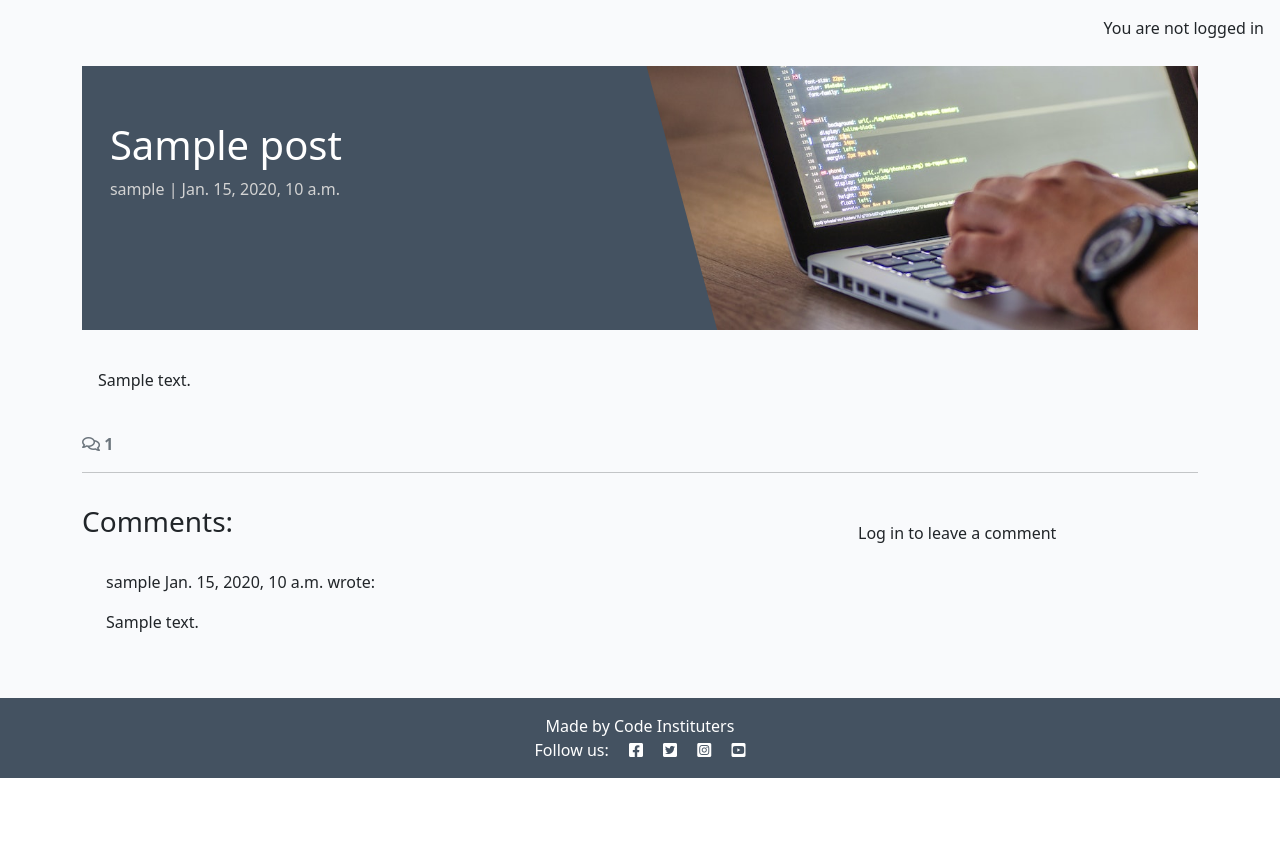
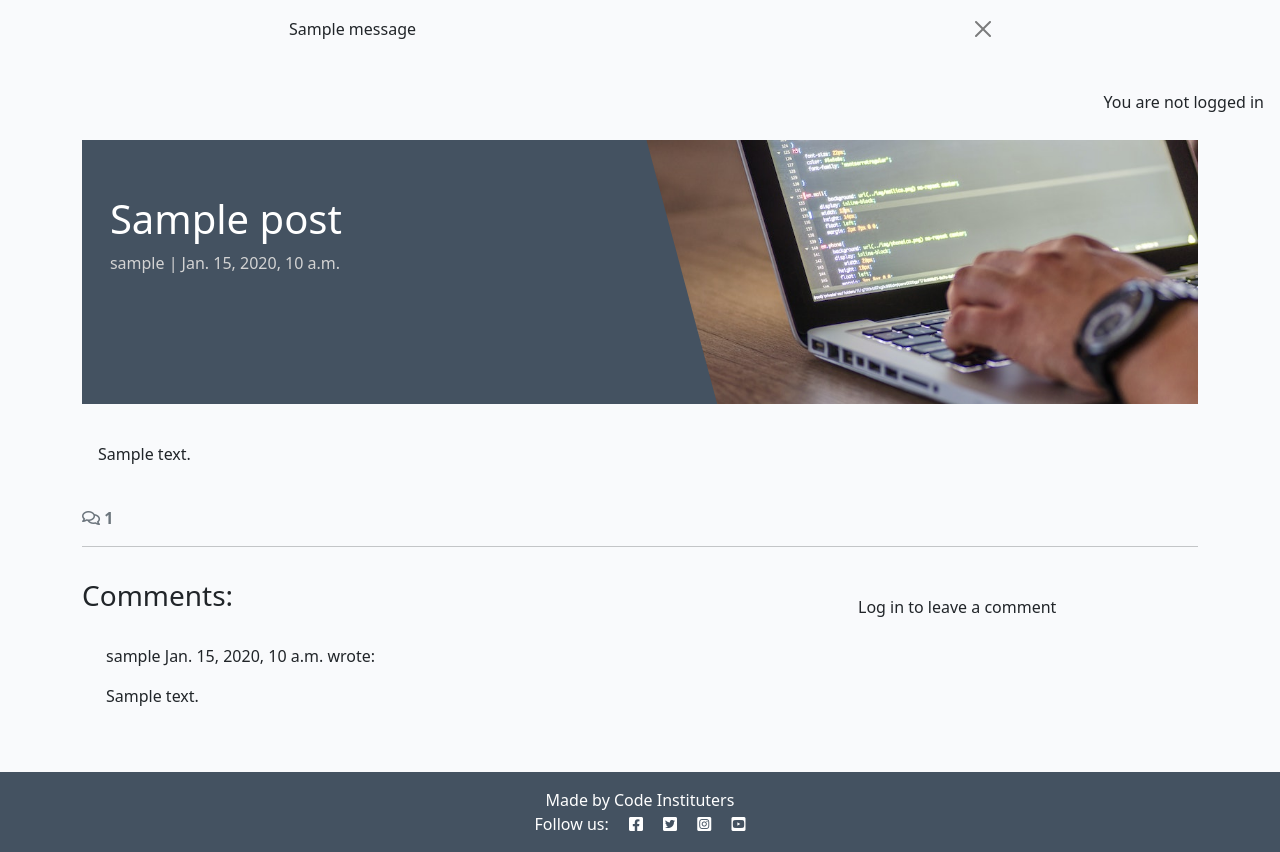
Before and after one commit to Hodoo08/django_project_blog, a Django app: a page that uses templates/base.html in a window 1280 px wide. Shown: the part 60-912 px from the top of the page. Before the commit the page ends 838 px from the top, so only its background shows below. Run offline with Django 4.2, Linux system fonts and the light colour scheme; tables that the repository leaves empty hold one stand-in row (values such as "Sample post"); one stand-in notice (Sample message) is shown; parts of the project's set-up code (start-up, migrations or seed data) failed here and were passed over; some libraries are stand-ins or nearby versions.

Commit message:
added succes message for a posted comment

```diff
--- a/blog/forms.py
+++ b/blog/forms.py
@@ -1,8 +1,8 @@
-from .models import Comment
+from .models import comment
 from django import forms
 
 
 class CommentForm(forms.ModelForm):
     class Meta:
-        model = Comment
+        model = comment
         fields = ('body',)
--- a/blog/models.py
+++ b/blog/models.py
@@ -4,25 +4,26 @@ from django.contrib.auth.models import User
 STATUS = ((0, 'Draft'), (1, 'Publish'))
 
 # Create your models here.
+
+
 class Post(models.Model):
     title = models.CharField(max_length=200, unique=True)
     slug = models.SlugField(max_length=200, unique=True)
     author = models.ForeignKey(
-        User,
-        on_delete=models.CASCADE,
-        related_name='blog_posts'
+        User, on_delete=models.CASCADE, related_name='blog_posts'
         )
-    class meta:
-        ordering = ['-created_on']
-    def __str__(self):
-        return f"{self.title} | written by {self.author}"
-
 
     content = models.TextField()
     created_on = models.DateTimeField(auto_now_add=True)
     status = models.IntegerField(choices=STATUS, default=0)
     excerpt = models.TextField(blank=True)
     updated_on = models.DateTimeField(auto_now=True)
+
+    class Meta:
+        ordering = ['-created_on']
+
+    def __str__(self):
+        return f"{self.title} | written by {self.author}"
 
 
 class comment(models.Model):
@@ -39,8 +40,9 @@ class comment(models.Model):
     approved = models.BooleanField(default=False)
     created_on = models.DateTimeField(auto_now_add=True)
 
+    class Meta:
+        ordering = ['created_on']
 
-    class meta:
-        ordering = ['created_on']
     def __str__(self):
         return f"comment {self.body} by {self.author}"
+        return f"comment {self.body} by {self.author}"
--- a/blog/views.py
+++ b/blog/views.py
@@ -1,5 +1,6 @@
 from django.shortcuts import render, get_object_or_404
 from django.views import generic
+from django.contrib import messages
 from .models import Post
 from .forms import CommentForm
 
@@ -30,6 +31,18 @@ def post_detail(request, slug):
     post = get_object_or_404(queryset, slug=slug)
     comments = post.comments.all().order_by("-created_on")
     comment_count = post.comments.filter(approved=True).count()
+    if request.method == "POST":
+        comment_form = CommentForm(data=request.POST)
+        if comment_form.is_valid():
+            comment = comment_form.save(commit=False)
+            comment.author = request.user
+            comment.post = post
+            comment.save()
+            messages.add_message(
+                request, messages.SUCCESS,
+                'Comment submitted and awaiting approval'
+            )
+
     comment_form = CommentForm()
 
     return render(
--- a/templates/base.html
+++ b/templates/base.html
@@ -70,6 +70,21 @@
             </div>
         </div>
     </nav>
+    <!-- displaying Django messages -->
+<div class="container">
+    <div class="row">
+      <div class="col-md-8 offset-md-2">
+        {% for message in messages %}
+        <div class="alert {{ message.tags }} alert-dismissible
+          fade show" id="msg" role="alert">
+          {{ message | safe }}
+          <button type="button" class="btn-close"
+            data-bs-dismiss="alert" aria-label="Close"></button>
+        </div>
+        {% endfor %}
+      </div>
+    </div>
+  </div>
 
     <main class="flex-shrink-0 main-bg">
         {% if user.is_authenticated %}
```
